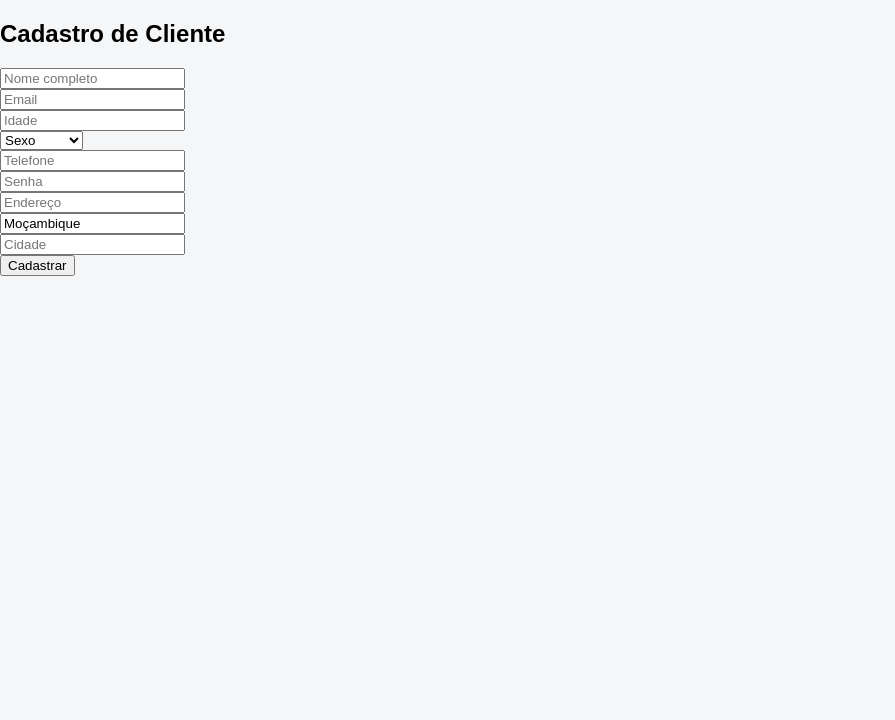
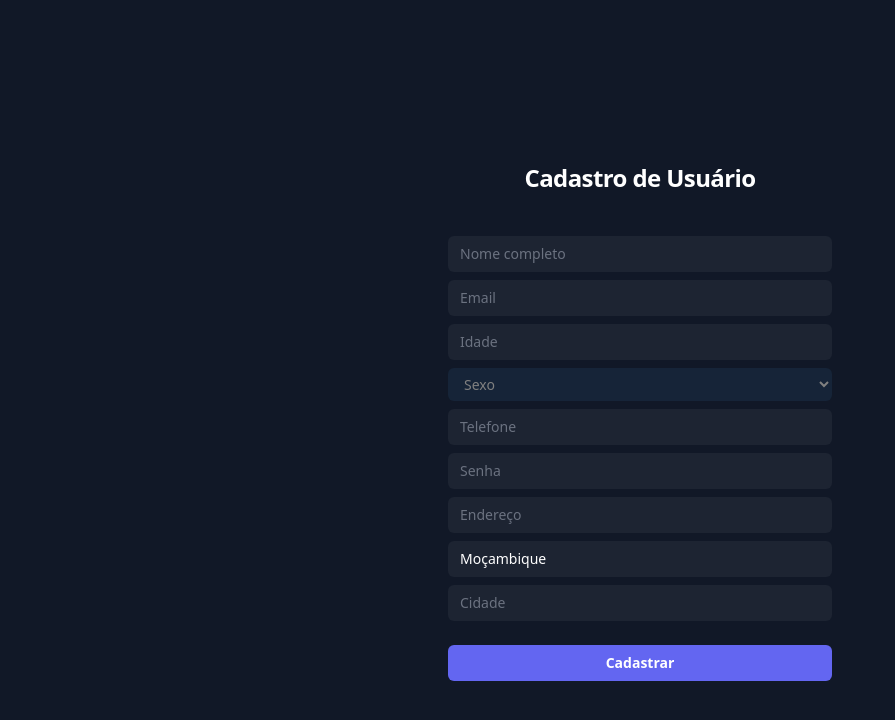
Before and after one commit to DevStore11/App-Bank, a plain HTML site: page docs/pages/cadastro.html in a window 1280 px wide. Shown: the whole page, without its empty margins (0-895 px from the left). Drawn offline with nearby package versions, Linux system fonts and the light colour scheme.

Commit message:
actualizao da pagina de cadastro

```diff
--- a/backend/notes/estrutura.txt
+++ b/backend/notes/estrutura.txt
@@ -55,4 +55,8 @@
 Dessa vez li bah AQUI Crie as rotas actualizei mng cenas a base de dados nao esta funcionar ainda
 Para testar faz o cadastro ai
 
+
+
+Nao vi essas cenas de rotas e outras actualizacoes, aqui nea estrutura mostra como os ficheiros deviam estar, ou eu fiz pull mal ou ainda nao subiste os files, contudo txeca como ficou cadastro se esta good e veja essa cena de pais!
+
 node backend/src/server.js
--- a/docs/assets/css/cadastro.css
+++ b/docs/assets/css/cadastro.css
@@ -1,10 +1,4 @@
 
-    body {
-      font-family: Arial, Helvetica, sans-serif;
-      background-color: #f4f6f8;
-      margin: 0;
-      padding: 0;
-    }
 
     .container {
       max-width: 500px;
@@ -58,6 +52,16 @@
       cursor: pointer;
       margin-top: 10px;
     }
+#sexo {
+  background-color: #162438;
+  color: gray;
+}
+
+#sexo option {
+  background-color:#162438;
+  color:gray;
+  cursor: pointer;
+}
 
     .botao-cadastro:hover {
       background-color: #2980b9;
--- a/docs/pages/cadastro.html
+++ b/docs/pages/cadastro.html
@@ -1,39 +1,64 @@
 <!DOCTYPE html>
-<html lang="pt">
+<html lang="pt" class="h-full bg-gray-900">
+
 <head>
     <meta charset="UTF-8">
-  <title>Cadastro Bancário</title>
+    <meta name="viewport" content="width=device-width, initial-scale=1.0">
+    <script src="https://cdn.tailwindcss.com"></script>
     <link rel="stylesheet" href="../assets/css/cadastro.css">
-  <meta name="viewport" content="width=device-width, initial-scale=1.0">
+    <title>Document</title>
 </head>
-<body>
 
-  <h2>Cadastro de Cliente</h2>
+<body class="h-full">
 
-  <form id="formulario-cadastro">
 
-    <input type="text" id="nome_completo" placeholder="Nome completo" required><br>
-    <input type="email" id="email" placeholder="Email" required><br>
-    <input type="number" id="idade" placeholder="Idade" required><br>
+    <div class="flex min-h-full flex-col justify-center px-6 py-12 lg:px-8">
+        <div class="sm:mx-auto sm:w-full sm:max-w-sm">
 
-    <select id="sexo" required>
+            <h2 class="mt-10 text-center text-2xl/9 font-bold tracking-tight text-white">Cadastro de Usuário</h2>
+        </div>
+
+        <div class="mt-10 sm:mx-auto sm:w-full sm:max-w-sm">
+
+            <form action="#" method="POST" class="space-y-6">
+
+                <div>
+                    <input type="text" id="nome_completo" placeholder="Nome completo" required
+                        class="block w-full rounded-md bg-white/5 px-3 py-1.5 text-base text-white outline-1 -outline-offset-1 outline-white/10 placeholder:text-gray-500 focus:outline-2 focus:-outline-offset-2 focus:outline-indigo-500 sm:text-sm/6 mb-2" />
+                    <div class="mt-2 mb-2">
+                        <input id="email" type="email" name="email" placeholder="Email" required autocomplete="email"
+                            class="block w-full rounded-md bg-white/5 px-3 py-1.5 text-base text-white outline-1 -outline-offset-1 outline-white/10 placeholder:text-gray-500 focus:outline-2 focus:-outline-offset-2 focus:outline-indigo-500 sm:text-sm/6" />
+                    </div>
+                    <input type="number" id="idade" placeholder="Idade" required
+                        class="block w-full rounded-md bg-white/5 px-3 py-1.5 text-base text-white outline-1 -outline-offset-1 outline-white/10 placeholder:text-gray-500 focus:outline-2 focus:-outline-offset-2 focus:outline-indigo-500 sm:text-sm/6 mb-2">
+                    <select id="sexo" required
+                        class="block w-full rounded-md bg-white/5 px-3 py-1.5 text-base text-white outline-1 -outline-offset-1 outline-white/10 placeholder:text-gray-500 focus:outline-2 focus:-outline-offset-2 focus:outline-indigo-500 sm:text-sm/6 mb-2">
                         <option value="">Sexo</option>
                         <option value="masculino">Masculino</option>
                         <option value="feminino">Feminino</option>
-      <option value="outro">Dual SIM</option>
-    </select><br>
+                        <option value="outro">Prefiro não informar</option>
+                    </select>
 
-    <input type="tel" id="telefone" placeholder="Telefone" required><br>
-    <input type="password" id="senha" placeholder="Senha" required><br>
-    <input type="text" id="endereco" placeholder="Endereço" required><br>
-    <input type="text" id="pais" value="Moçambique" required><br>
-    <input type="text" id="cidade" placeholder="Cidade" required><br>
+                    <input type="tel" id="telefone" placeholder="Telefone" required class="block w-full rounded-md bg-white/5 px-3 py-1.5 text-base text-white outline-1 -outline-offset-1 outline-white/10 placeholder:text-gray-500 focus:outline-2 focus:-outline-offset-2 focus:outline-indigo-500 sm:text-sm/6 mb-2">
+                    <input type="password" id="senha" placeholder="Senha" required class="block w-full rounded-md bg-white/5 px-3 py-1.5 text-base text-white outline-1 -outline-offset-1 outline-white/10 placeholder:text-gray-500 focus:outline-2 focus:-outline-offset-2 focus:outline-indigo-500 sm:text-sm/6 mb-2">
+                    <input type="text" id="endereco" placeholder="Endereço" required class="block w-full rounded-md bg-white/5 px-3 py-1.5 text-base text-white outline-1 -outline-offset-1 outline-white/10 placeholder:text-gray-500 focus:outline-2 focus:-outline-offset-2 focus:outline-indigo-500 sm:text-sm/6 mb-2">
+                    <input type="text" id="pais" value="Moçambique" required class="block w-full rounded-md bg-white/5 px-3 py-1.5 text-base text-white outline-1 -outline-offset-1 outline-white/10 placeholder:text-gray-500 focus:outline-2 focus:-outline-offset-2 focus:outline-indigo-500 sm:text-sm/6 mb-2">
+                    <input type="text" id="cidade" placeholder="Cidade" required class="block w-full rounded-md bg-white/5 px-3 py-1.5 text-base text-white outline-1 -outline-offset-1 outline-white/10 placeholder:text-gray-500 focus:outline-2 focus:-outline-offset-2 focus:outline-indigo-500 sm:text-sm/6 mb-2">
 
-    <button type="submit">Cadastrar</button>
+
+                </div>
+
+
+                <div>
+                    <button type="submit"
+                        class="flex w-full justify-center rounded-md bg-indigo-500 px-3 py-1.5 text-sm/6 font-semibold text-white hover:bg-indigo-400 focus-visible:outline-2 focus-visible:outline-offset-2 focus-visible:outline-indigo-500">Cadastrar</button>
+
+                </div>
             </form>
 
-  <p id="mensagem"></p>
 
-  <script src="../assets/js/cadastro.js"></script>
+        </div>
+    </div>
 </body>
+
 </html>
```
Also changed, not shown: docs/pages/dashboard-Admin.html (+6 -8 lines). Lines whose indentation alone changed are shown as unchanged.
